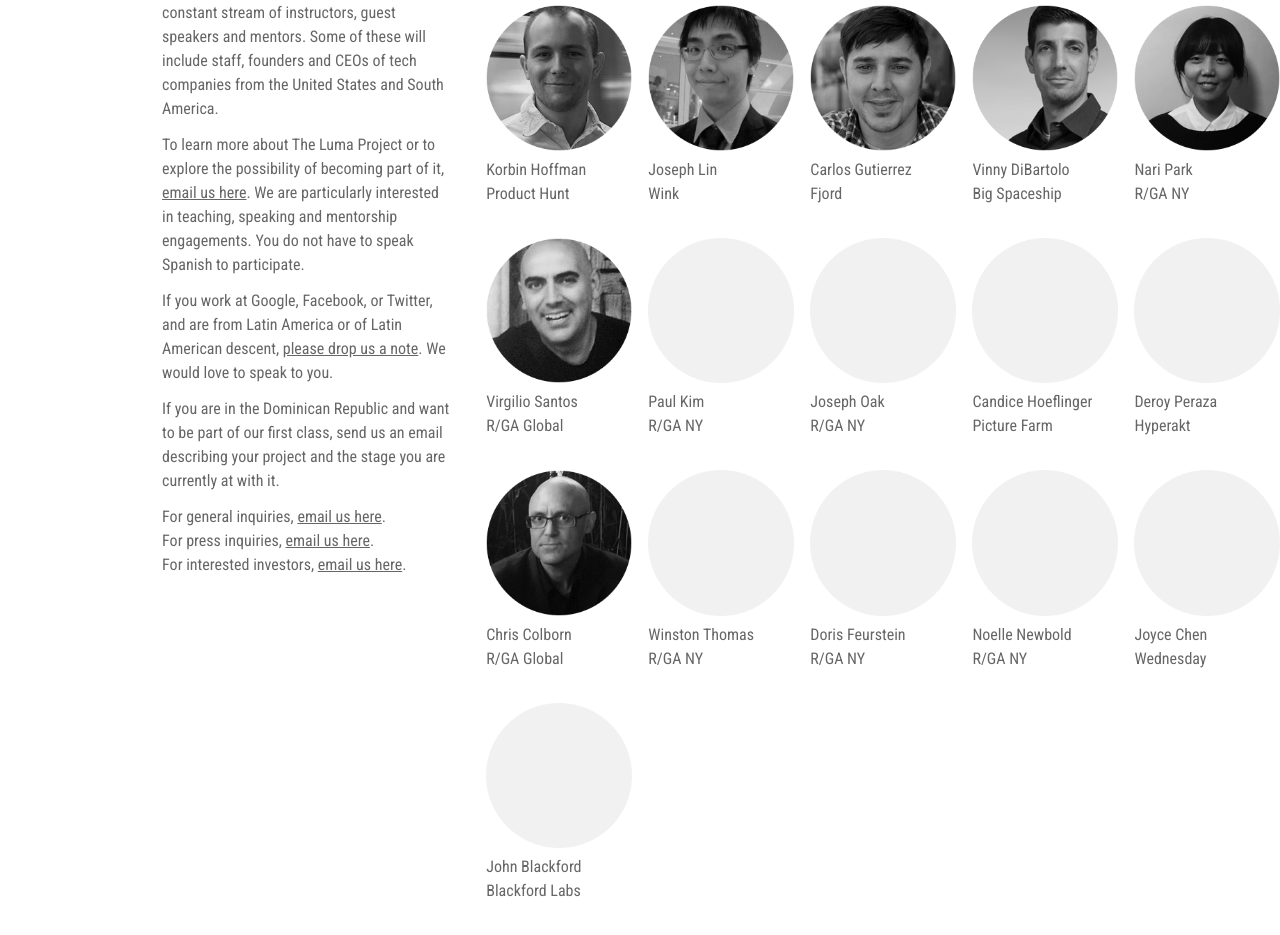
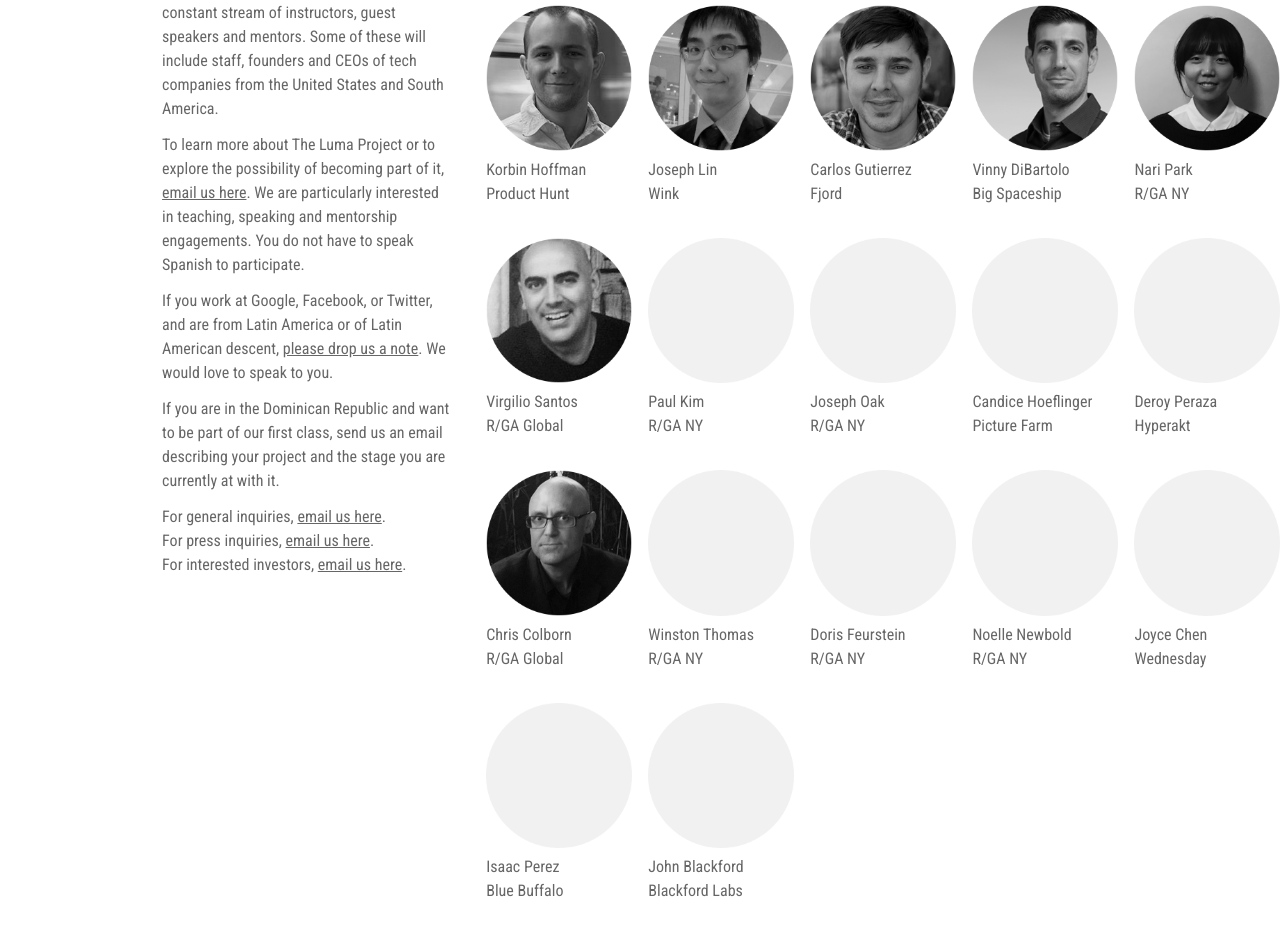
Before and after one commit to amintorres/lumaproject, a Jekyll site: the page built from index.html, in a window 1280 px wide. Shown: the part 1107-2042 px from the top of the page. Built offline with Jekyll 4.4.1, drawn with Linux system fonts in a browser that asks for light colours.

Commit message:
Adds a new person

```diff
--- a/index.html
+++ b/index.html
@@ -62,6 +62,9 @@
   - name: "Joyce Chen"
     company: "Wednesday"
     image: "circle.png"
+  - name: "Isaac Perez"
+    company: "Blue Buffalo"
+    image: "circle.png"
   - name: "John Blackford"
     company: "Blackford Labs"
     image: "circle.png"
```
